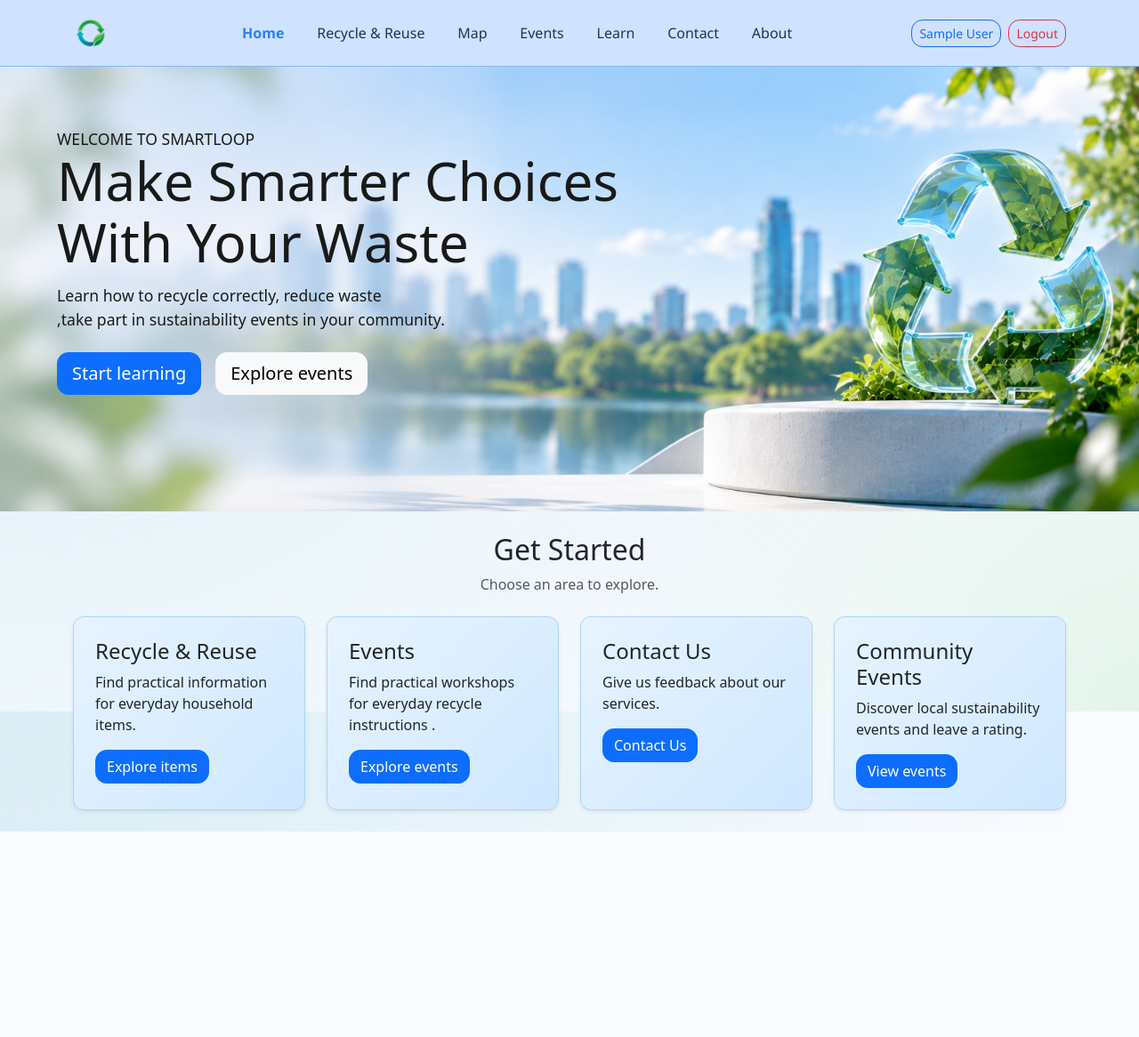
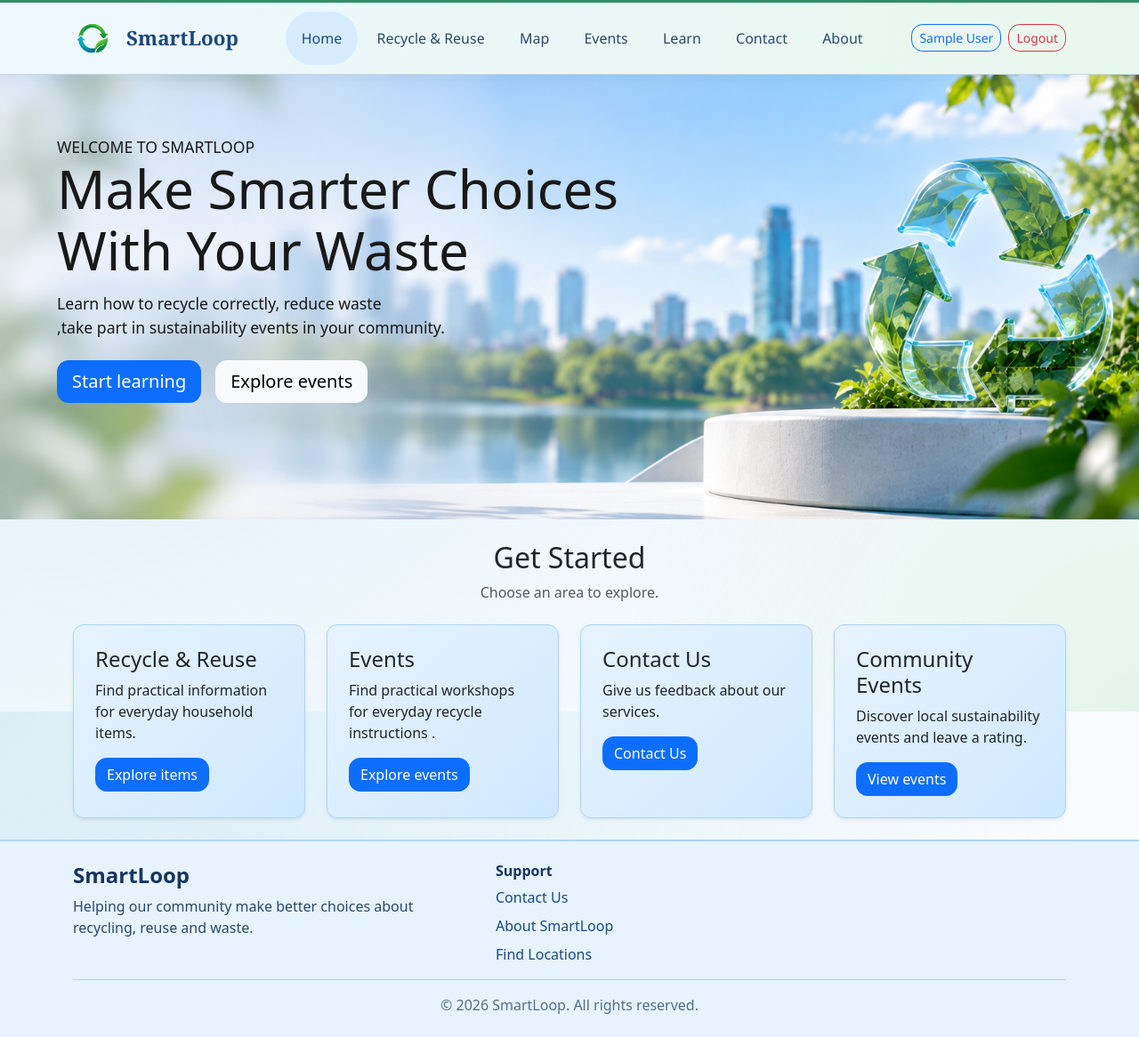
Before and after one commit to Kasraw11/fit5032-repo, a Vue app in the folder A1/A1/: page / in a window 1280 px wide. Shown: the whole page at 89% size. Before the commit the page ends 935 px from the top, so only its background shows below. Built offline with nearby package versions, Linux system fonts and the light colour scheme; no server answers; sample sign-in values are in the browser's storage.

Commit message:
navbar and design modifications

```diff
--- a/A1/A1/src/App.vue
+++ b/A1/A1/src/App.vue
@@ -4,5 +4,10 @@ import Navbar from './components/Navbar.vue'
 
 <template>
   <Navbar />
-  <RouterView />
+
+  <RouterView v-slot="{ Component }">
+    <Transition name="page" mode="out-in">
+      <component :is="Component" />
+    </Transition>
+  </RouterView>
 </template>
--- a/A1/A1/src/assets/main.css
+++ b/A1/A1/src/assets/main.css
@@ -28,10 +28,36 @@ body {
 }
 
 .home-hero-content {
+  animation: fade-in 1s ease-in-out;
   width: 100%;
   max-width: 650px;
   margin-left: 0;
   margin-right: auto;
+}
+
+@keyframes fade-in {
+  from {
+    opacity: 0;
+    transform: translateY(20px);
+  }
+
+  to {
+    opacity: 1;
+    transform: translateY(0);
+  }
+}
+
+.home-page .card {
+  animation: fade-in 0.5s ease-in-out;
+
+  transition:
+    transform 0.2s ease,
+    box-shadow 0.2s ease;
+}
+
+.home-page .card:hover {
+  transform: translateY(-5px);
+  box-shadow: 0 10px 20px rgba(23, 54, 93, 0.15);
 }
 
 .home-hero h1 {
@@ -157,3 +183,65 @@ body {
     padding: 2.75rem 1rem;
   }
 }
+
+/* footer */
+.home-page {
+  min-height: calc(100vh - 70px);
+  display: flex;
+  flex-direction: column;
+}
+
+.home-footer {
+  margin-top: auto;
+  background-color: #e7f3ff;
+  color: #17365d;
+  border-top: 2px solid #aed4f5;
+}
+
+.home-footer h2,
+.home-footer h3 {
+  color: #17365d;
+  font-weight: 700;
+}
+
+.footer-description {
+  color: #294a68;
+  max-width: 420px;
+}
+
+.home-footer a {
+  color: #174c83;
+  text-decoration: none;
+}
+
+.home-footer a:hover {
+  color: #0d6efd;
+  text-decoration: underline;
+}
+
+.home-footer li {
+  margin-bottom: 0.5rem;
+}
+
+.home-footer hr {
+  border-color: #aed4f5;
+  opacity: 1;
+}
+
+.home-footer .text-center {
+  color: #526f89;
+}
+
+/* Page transition animations */
+.page-enter-active,
+.page-leave-active {
+  transition:
+    opacity 0.1s ease,
+    filter 0.1s ease;
+}
+
+.page-enter-from,
+.page-leave-to {
+  opacity: 0;
+  filter: blur(4px);
+}
--- a/A1/A1/src/components/Navbar.vue
+++ b/A1/A1/src/components/Navbar.vue
@@ -1,8 +1,9 @@
 <template>
-  <nav class="navbar navbar-expand-lg smartloop-navbar">
+  <nav class="navbar navbar-expand-lg navbar-light smartloop-navbar">
     <div class="container">
-      <RouterLink class="navbar-brand" to="/">
+      <RouterLink class="navbar-brand" to="/" aria-label="SmartLoop home">
         <img src="/logo.png" alt="SmartLoop logo" class="brand-logo" />
+        <span class="brand-name">SmartLoop</span>
       </RouterLink>
       <button
         class="navbar-toggler"
@@ -17,47 +18,50 @@
       </button>
 
       <div id="mainNavbar" class="collapse navbar-collapse">
-        <ul class="navbar-nav mx-lg-auto">
-          <li class="nav-item mx-2">
+        <ul class="navbar-nav mx-lg-auto gap-lg-1">
+          <li class="nav-item">
             <RouterLink class="nav-link" to="/">Home</RouterLink>
           </li>
 
-          <li class="nav-item mx-2">
+          <li class="nav-item">
             <RouterLink class="nav-link" to="/recycle-reuse"> Recycle & Reuse </RouterLink>
           </li>
 
-          <li class="nav-item mx-2">
+          <li class="nav-item">
             <RouterLink class="nav-link" to="/locations"> Map </RouterLink>
           </li>
 
-          <li class="nav-item mx-2">
+          <li v-if="currentUser" class="nav-item">
             <RouterLink class="nav-link" to="/events"> Events </RouterLink>
           </li>
 
-          <li class="nav-item mx-2">
+          <li class="nav-item">
             <RouterLink class="nav-link" to="/learn"> Learn </RouterLink>
           </li>
 
-          <li class="nav-item mx-2">
+          <li class="nav-item">
             <RouterLink class="nav-link" to="/contact"> Contact </RouterLink>
           </li>
 
-          <li class="nav-item mx-2">
+          <li class="nav-item">
             <RouterLink class="nav-link" to="/about"> About </RouterLink>
           </li>
-
         </ul>
 
-        <div v-if="currentUser" class="d-flex gap-2">
-          <RouterLink class="btn btn-outline-primary btn-sm" to="/account">
+        <div v-if="currentUser" class="navbar-actions d-flex align-items-center gap-2">
+          <RouterLink class="btn btn-outline-primary btn-sm account-button" to="/account">
             {{ currentUser.displayName || currentUser.email }}
           </RouterLink>
-          <button type="button" class="btn btn-outline-danger btn-sm" @click="handleLogout">
+          <button
+            type="button"
+            class="btn btn-outline-danger btn-sm logout-button"
+            @click="handleLogout"
+          >
             Logout
           </button>
         </div>
 
-        <div v-else class="d-flex gap-2">
+        <div v-else class="navbar-actions d-flex align-items-center gap-2">
           <RouterLink class="btn btn-outline-primary btn-sm" to="/account/login">
             Login
           </RouterLink>
@@ -86,33 +90,89 @@ const handleLogout = async () => {
 
 <style scoped>
 .smartloop-navbar {
-  background-color: var(--navbar-background-color);
-  border-bottom: 1px solid var(--navbar-border-color);
-  font-family: 'Segoe UI', Roboto, Helvetica, Arial, sans-serif;
-  padding: 0.75rem 0;
+  background: linear-gradient(90deg, rgba(239, 248, 255, 0.98), rgba(232, 247, 237, 0.98));
+  border-top: 3px solid #2f8f68;
+  border-bottom: 1px solid #c9dce8;
+  box-shadow: 0 4px 18px rgba(23, 54, 93, 0.08);
+  font-family: 'Segoe UI', Arial, sans-serif;
+  padding: 0.65rem 0;
 }
 
 .navbar-brand {
   display: flex;
   align-items: center;
-  gap: 0.5rem;
+  gap: 1rem;
+  color: #184780;
+  font-family: Georgia;
+  font-size: 1.4rem;
+  font-weight: 700;
+}
+
+.brand-name {
+  line-height: 1;
+}
+
+.nav-link {
+  color: #294a68;
+  font-family: 'Segoe UI', Arial, sans-serif;
+  font-size: 1rem;
+  font-weight: 500;
 }
 
 .brand-logo {
-  width: 40px;
-  height: 40px;
+  width: 44px;
+  height: 44px;
   object-fit: contain;
 }
 
-.nav-link {
-  color: #17365d;
-  font-size: 1rem;
-  font-weight: 500;
-  margin: 0 0.15rem;
+.navbar .navbar-nav .nav-link {
+  border-radius: 100px;
+  padding: 1.1rem;
+  transition: background-color 0.2s ease;
 }
 
-.nav-link.router-link-active {
-  color: #2b7efc;
-  font-weight: 700;
+.navbar .navbar-nav .nav-link:hover {
+  background-color: rgba(255, 255, 255, 0.72);
+  color: #1f6f50;
+  transform: translateY(-1px);
+}
+
+.navbar .navbar-nav .nav-link.router-link-active {
+  background-color: #d7edff;
+  color: #174c83;
+}
+
+@media (max-width: 1200px) {
+  .brand-name {
+    display: none;
+  }
+}
+
+@media (max-width: 990px) {
+  .smartloop-navbar {
+    padding: 1rem;
+  }
+
+  .navbar-collapse {
+    padding-top: 1rem;
+  }
+
+  .navbar-nav {
+    gap: 0.25rem;
+    margin-bottom: 1rem;
+  }
+
+  .navbar .navbar-nav .nav-link {
+    border-radius: 0.6rem;
+    padding: 0.65rem 0.8rem;
+  }
+
+  .navbar-actions {
+    padding-bottom: 0.5rem;
+  }
+
+  .brand-name {
+    display: inline;
+  }
 }
 </style>
--- a/A1/A1/src/views/HomeView.vue
+++ b/A1/A1/src/views/HomeView.vue
@@ -1,5 +1,5 @@
 <template>
-  <main>
+  <main class="home-page">
     <section class="home-hero">
       <div class="container-fluid px-4 px-md-5">
         <div class="home-hero-content">
@@ -71,5 +71,33 @@
         </div>
       </div>
     </section>
+
+    <footer class="home-footer">
+      <div class="container py-4">
+        <div class="row g-6">
+          <div class="col-6 col-md-5">
+            <h2 class="h4">SmartLoop</h2>
+
+            <p class="footer-description">
+              Helping our community make better choices about recycling, reuse and waste.
+            </p>
+          </div>
+
+          <div class="col-4 md-4">
+            <h3 class="h6">Support</h3>
+
+            <div class="links d-flex flex-column gap-2">
+              <RouterLink to="/contact">Contact Us</RouterLink>
+              <RouterLink to="/about">About SmartLoop</RouterLink>
+              <RouterLink to="/locations">Find Locations</RouterLink>
+            </div>
+          </div>
+        </div>
+
+        <hr />
+
+        <p class="mb-0 text-center">&copy; 2026 SmartLoop. All rights reserved.</p>
+      </div>
+    </footer>
   </main>
 </template>
--- a/A1/A1/src/views/RecycleReuseView.vue
+++ b/A1/A1/src/views/RecycleReuseView.vue
@@ -118,10 +118,13 @@
 <style scoped>
 .item-card {
   cursor: pointer;
+  transition:
+    transform 0.2s ease,
+    box-shadow 0.2s ease;
 }
 
 .item-card:hover {
-  transform: translateY(-2px);
+  transform: translateY(-5px);
 }
 </style>
 
```
